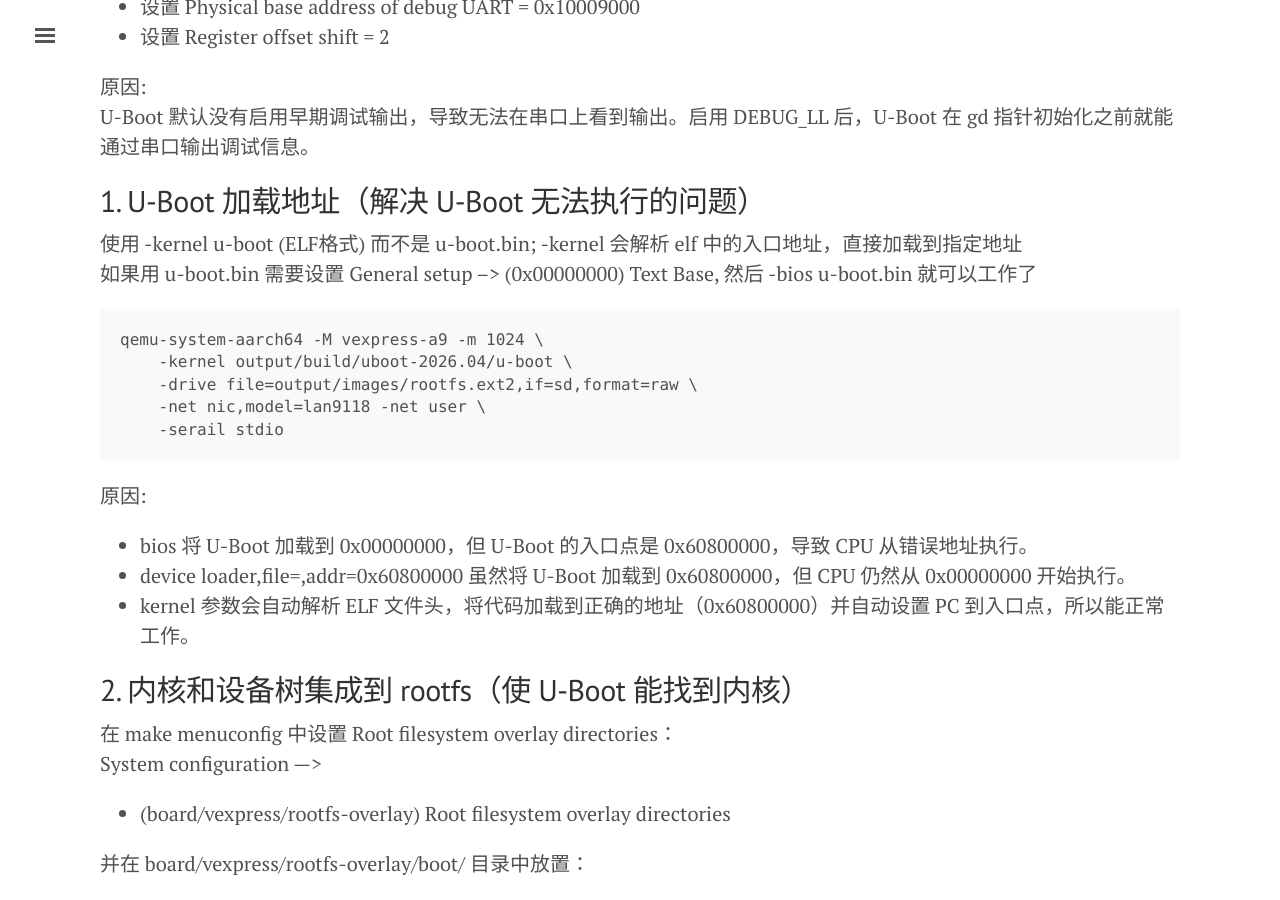
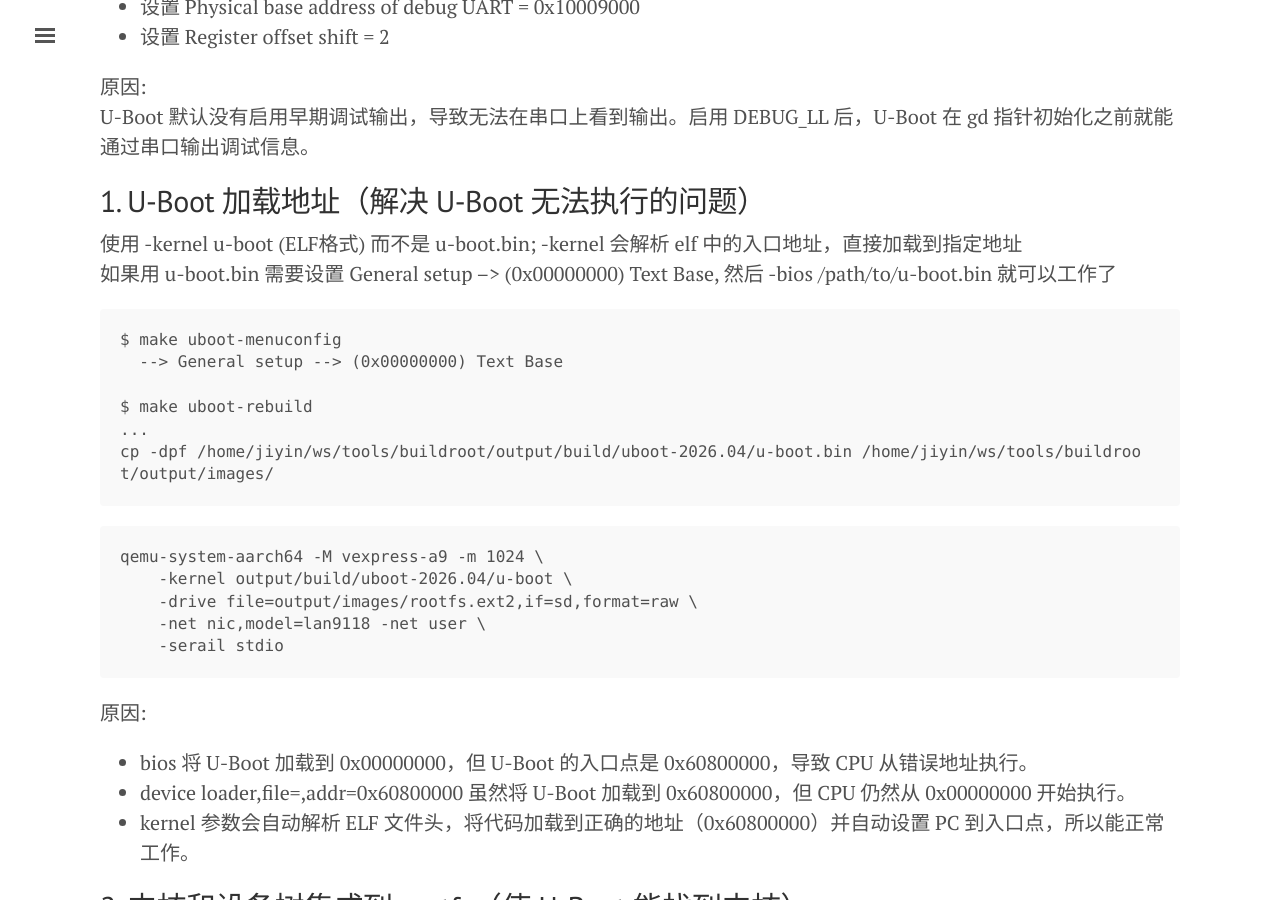
Before and after one commit to tcler/tcler.github.io, a Jekyll site: the page built from _posts/2026-06-21-vexpress-a9-in-qemu-Fedora-44.md, in a window 1280 px wide and 900 px high, scrolled down 3095 px. Built offline with Jekyll 4.4.1, drawn with Linux system fonts in a browser that asks for light colours.

Commit message:
Update 2026-06-21-vexpress-a9-in-qemu-Fedora-44.md

````diff
--- a/_posts/2026-06-21-vexpress-a9-in-qemu-Fedora-44.md
+++ b/_posts/2026-06-21-vexpress-a9-in-qemu-Fedora-44.md
@@ -108,7 +108,16 @@
 
 ## 1. U-Boot 加载地址（解决 U-Boot 无法执行的问题）
 使用 -kernel u-boot (ELF格式) 而不是 u-boot.bin; -kernel 会解析 elf 中的入口地址，直接加载到指定地址
-如果用 u-boot.bin 需要设置 General setup --> (0x00000000) Text Base, 然后 -bios u-boot.bin 就可以工作了
+如果用 u-boot.bin 需要设置 General setup --> (0x00000000) Text Base, 然后 -bios /path/to/u-boot.bin 就可以工作了
+```
+$ make uboot-menuconfig
+  --> General setup --> (0x00000000) Text Base
+
+$ make uboot-rebuild
+...
+cp -dpf /home/jiyin/ws/tools/buildroot/output/build/uboot-2026.04/u-boot.bin /home/jiyin/ws/tools/buildroot/output/images/
+```
+
 ```
 qemu-system-aarch64 -M vexpress-a9 -m 1024 \
     -kernel output/build/uboot-2026.04/u-boot \
````
